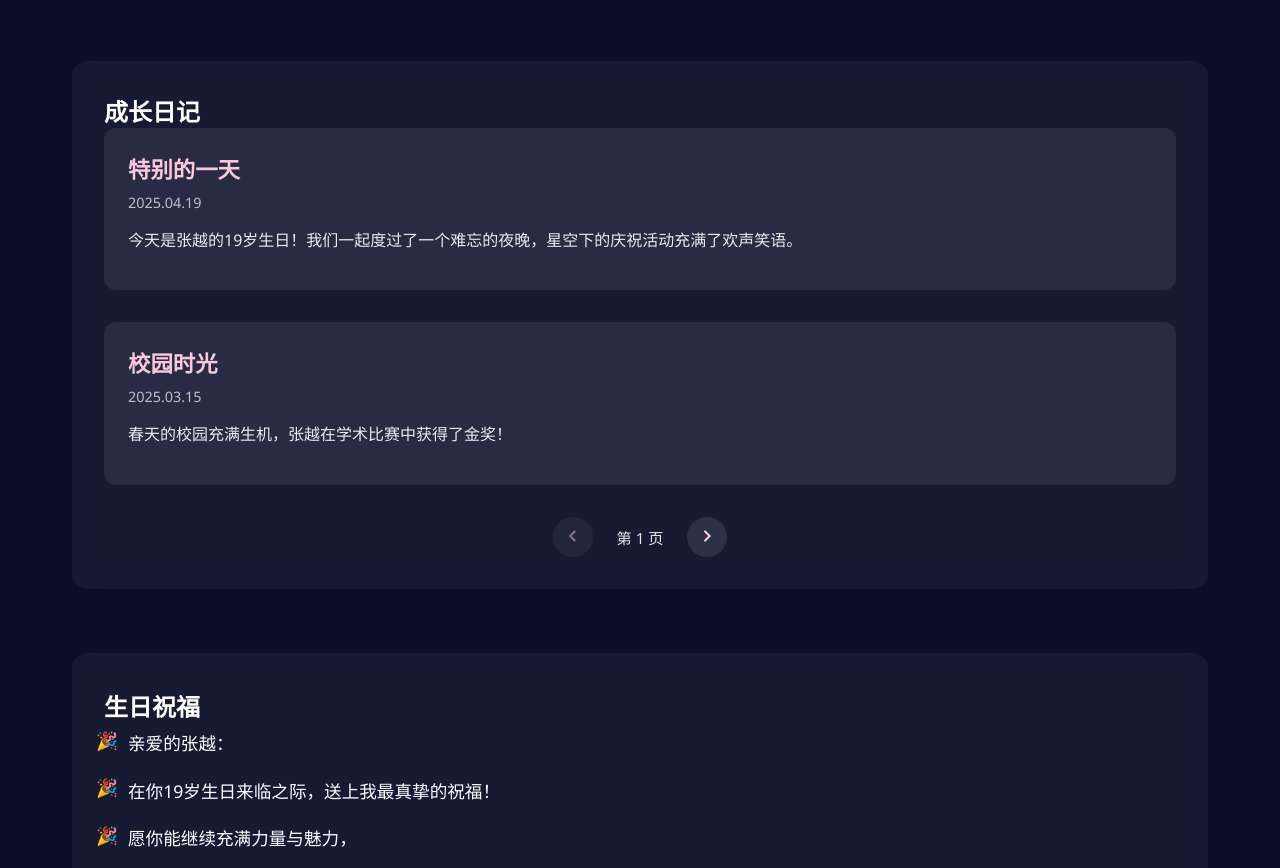
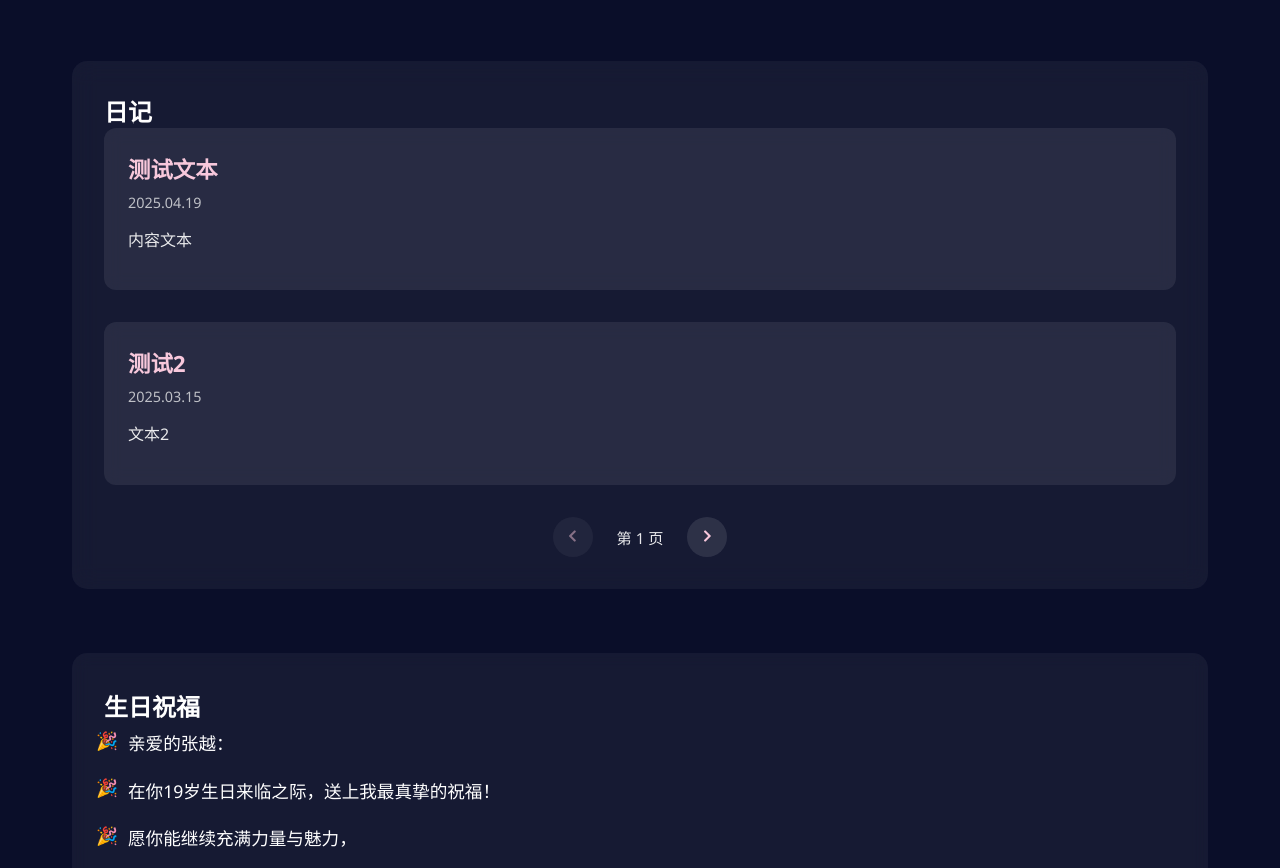
Before and after one commit to Wzdhehe/YUE, a plain HTML site: page index.html in a window 1280 px wide. Shown: the part 1090-1958 px from the top of the page. Drawn offline with Linux system fonts and the light colour scheme.

Commit message:
Update index.html

```diff
--- a/index.html
+++ b/index.html
@@ -108,23 +108,23 @@
         </section>
         <!-- 在原有HTML的祝福语模块前插入日记模块 -->
 <section class="diary-section">
-    <h2>成长日记</h2>
+    <h2>日记</h2>
     <div class="diary-entries" id="diaryEntries">
         <!-- 日记模板（可复制修改） -->
         <div class="diary-entry">
-            <h3 class="diary-title">特别的一天</h3>
+            <h3 class="diary-title">测试文本</h3>
             <div class="diary-date">2025.04.19</div>
             <div class="diary-content">
-                <p>今天是张越的19岁生日！我们一起度过了一个难忘的夜晚，星空下的庆祝活动充满了欢声笑语。</p>
+                <p>内容文本</p>
             </div>
         </div>
 
         <!-- 用户可在此粘贴更多日记（复制上方div修改内容） -->
         <div class="diary-entry">
-            <h3 class="diary-title">校园时光</h3>
+            <h3 class="diary-title">测试2</h3>
             <div class="diary-date">2025.03.15</div>
             <div class="diary-content">
-                <p>春天的校园充满生机，张越在学术比赛中获得了金奖！</p>
+                <p>文本2</p>
             </div>
         </div>
     </div>
```
